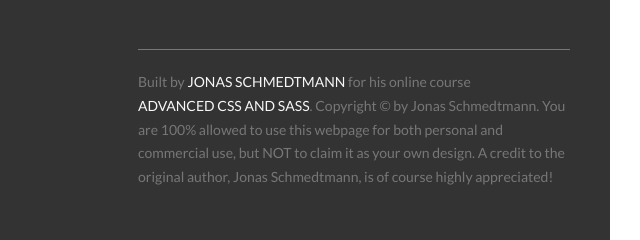
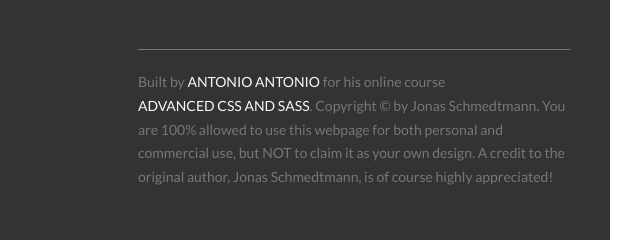
Before and after one commit to bbaryn/first-site, a website: page index.html in a window 1280 px wide. Shown: the part 5809-6049 px from the top of the page, 640-1280 px from the left. Drawn offline with Linux system fonts and the light colour scheme.

Commit message:
Update index.html

```diff
--- a/index.html
+++ b/index.html
@@ -385,7 +385,7 @@
             </div>
             <div class="col-1-of-2">
                 <p class="footer__copyright">
-                    Built by <a href="#" class="footer__link">Jonas Schmedtmann</a> for his online course <a href="#" class="footer__link">Advanced CSS and Sass</a>. Copyright &copy; by Jonas Schmedtmann. You are 100% allowed to use this webpage for both personal and commercial use, but NOT to claim it as your own design. A credit to the original author, Jonas Schmedtmann, is of course highly appreciated!
+                    Built by <a href="#" class="footer__link">Antonio Antonio</a> for his online course <a href="#" class="footer__link">Advanced CSS and Sass</a>. Copyright &copy; by Jonas Schmedtmann. You are 100% allowed to use this webpage for both personal and commercial use, but NOT to claim it as your own design. A credit to the original author, Jonas Schmedtmann, is of course highly appreciated!
                 </p>
             </div>
         </div>
```
